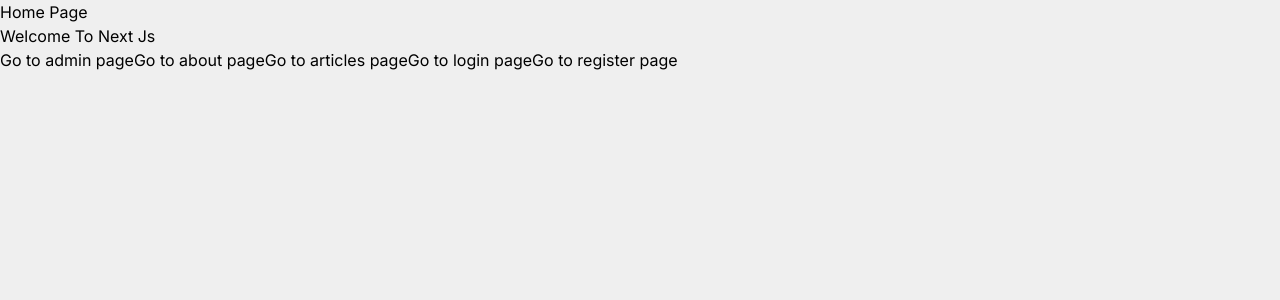
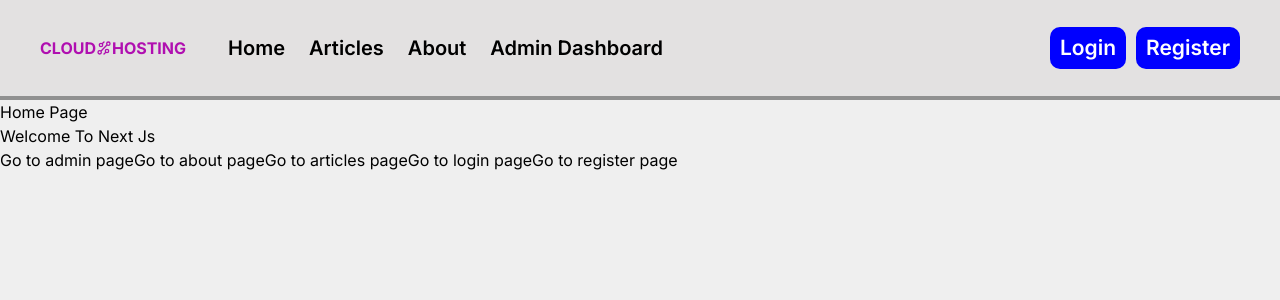
Before and after one commit to mr-sakr/next14_youssef_abbas_course, a Next.js app: page / in a window 1280 px wide. Shown: the top 300 px of the page. Built offline with nearby package versions, Linux system fonts and the light colour scheme.

Commit message:
Header, Navbar Component

```diff
--- a/src/app/layout.tsx
+++ b/src/app/layout.tsx
@@ -1,6 +1,7 @@
 import type { Metadata } from "next";
 import { Inter } from "next/font/google";
 import "./globals.css";
+import Header from "@/components/header/Header";
 
 const inter = Inter({ subsets: ["latin"] });
 
@@ -16,7 +17,12 @@
 }>) {
   return (
     <html lang="en">
-      <body className={inter.className}>{children}</body>
+      <body className={inter.className}>
+        <Header />
+        <main>
+          {children}
+        </main>
+      </body>
     </html>
   );
 }
--- /dev/null
+++ b/src/components/header/Header.tsx
@@ -0,0 +1,17 @@
+import Link from "next/link"
+import styles from "./header.module.css";
+import Navbar from "./Navbar";
+
+const Header = () => {
+  return (
+    <header className={styles.header}>
+        <Navbar/>
+        <div className={styles.right}>
+            <Link className={styles.btn} href="/login">Login</Link>
+            <Link className={styles.btn} href="/register">Register</Link>
+        </div>
+    </header>
+  )
+}
+
+export default Header
--- /dev/null
+++ b/src/components/header/Navbar.tsx
@@ -0,0 +1,26 @@
+import Link from "next/link"
+import { GrTechnology } from "react-icons/gr";
+import styles from "./header.module.css";
+
+const Navbar = () => {
+  return (
+    <nav className={styles.navbar}>
+        <div>
+            <Link href="/" className={styles.logo}>
+                CLOUD
+                <GrTechnology/>
+                HOSTING
+            </Link>
+        </div>
+
+        <ul className={styles.navLinks}>
+            <Link className={styles.navLink} href="/">Home</Link>
+            <Link className={styles.navLink} href="/articles">Articles</Link>
+            <Link className={styles.navLink} href="/about">About</Link>
+            <Link className={styles.navLink} href="/admin">Admin Dashboard</Link>
+        </ul>
+    </nav>
+  )
+}
+
+export default Navbar
--- /dev/null
+++ b/src/components/header/header.module.css
@@ -0,0 +1,60 @@
+.header{
+    height: 100px;
+    display: flex;
+    justify-content: space-between;
+    align-items: center;
+    padding: 0 40px;
+    border-bottom: 4px solid rgb(144, 144, 144);
+    background-color: rgb(227, 225, 225);
+    position: relative;
+}
+
+.navbar{
+    display: flex;
+    justify-content: space-between;
+    align-items: center;
+}
+
+.logo{
+    display: flex;
+    align-items: center;
+    font-size: 24;
+    font-weight: bold;
+    color: rgb(176, 15, 176);
+}
+
+.navLinks{
+    margin-left: 30px;
+}
+
+.navLink{
+    font-size: 20px;
+    font-weight: 600;
+    margin: 0 12px;
+}
+
+.right{
+    display: flex;
+    align-items: center;
+    gap: 10px;
+}
+
+.btn{
+    cursor: pointer;
+    background-color: blue;
+    color: white;
+    border-radius: 10px;
+    padding: 5px 10px;
+    font-size: 21px;
+    font-weight: 600;
+    display: flex;
+    align-items: center;
+}
+
+.btn:hover{
+    background-color: darkblue;
+}
+
+.navLink:hover{
+    color: darkblue;
+}
```
Also changed, not shown: package.json (+5 -4 lines), 1 other file (tests, documents, lock files or other folders).
